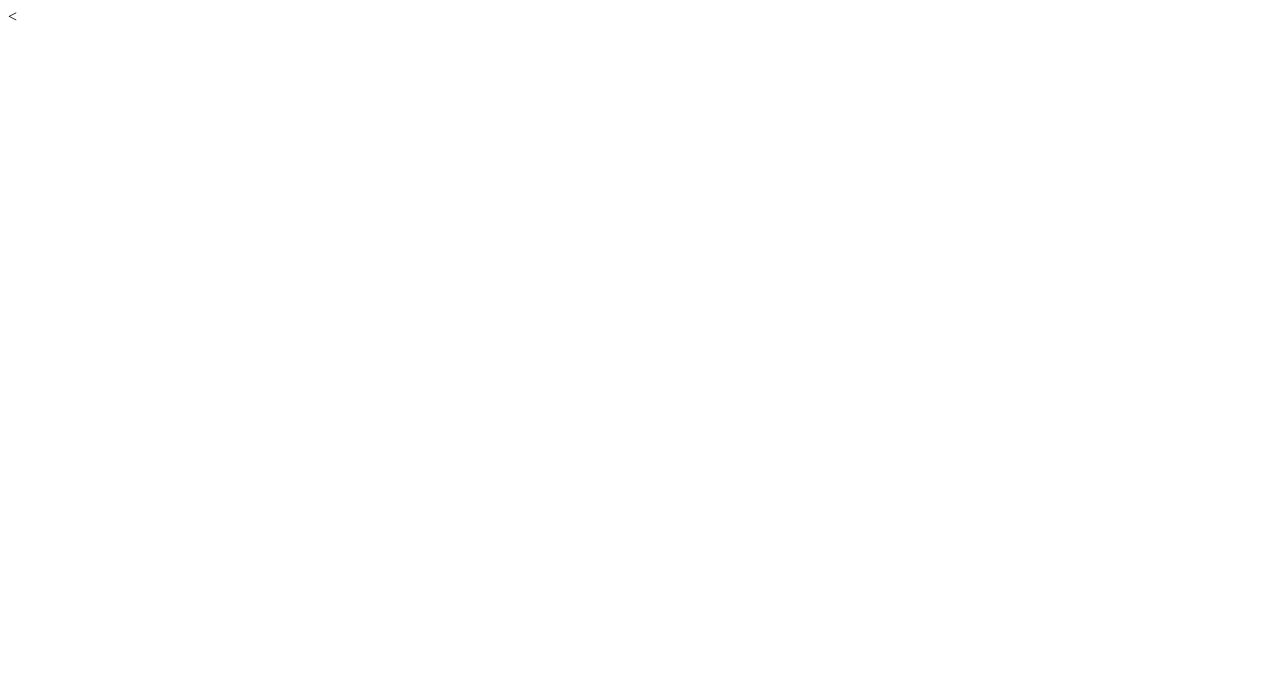
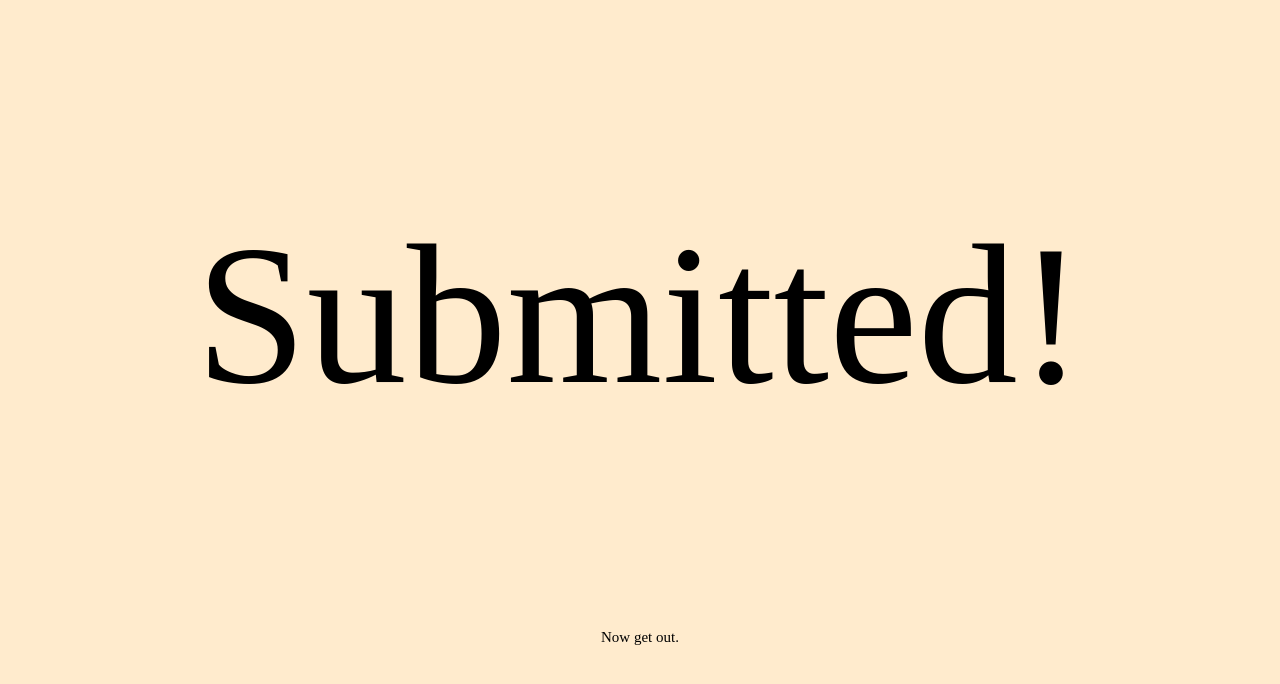
Before and after one commit to Jerrified/HTML-Forms-Lab, a plain HTML site: page submitted.html in a window 1280 px wide. Drawn offline with Linux system fonts and the light colour scheme.

Commit message:
Added submit screen

```diff
--- /dev/null
+++ b/submitted.css
@@ -0,0 +1,11 @@
+figcaption {
+    font-size: 15px;
+}
+
+p {
+    font-size: 200px;
+}
+
+body {
+    background-color: blanchedalmond;
+}
--- a/submitted.html
+++ b/submitted.html
@@ -1,4 +1,15 @@
 <!DOCTYPE html>
 <html>
-    <
+    <head>
+        <title>Submitted</title>
+        <link rel="stylesheet" type="text/css" href="submitted.css">
+    </head>
+    <body>
+        <center>
+            <p>Submitted!</p>
+        <figure>
+            <figcaption>Now get out.</figcaption>
+        </figure>
+        </center>
+    </body>
 </html>
```
